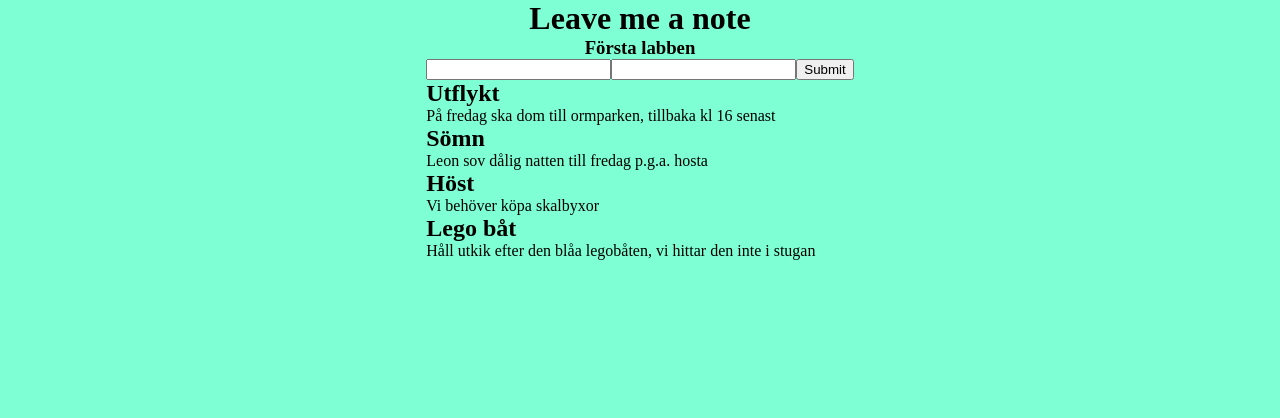
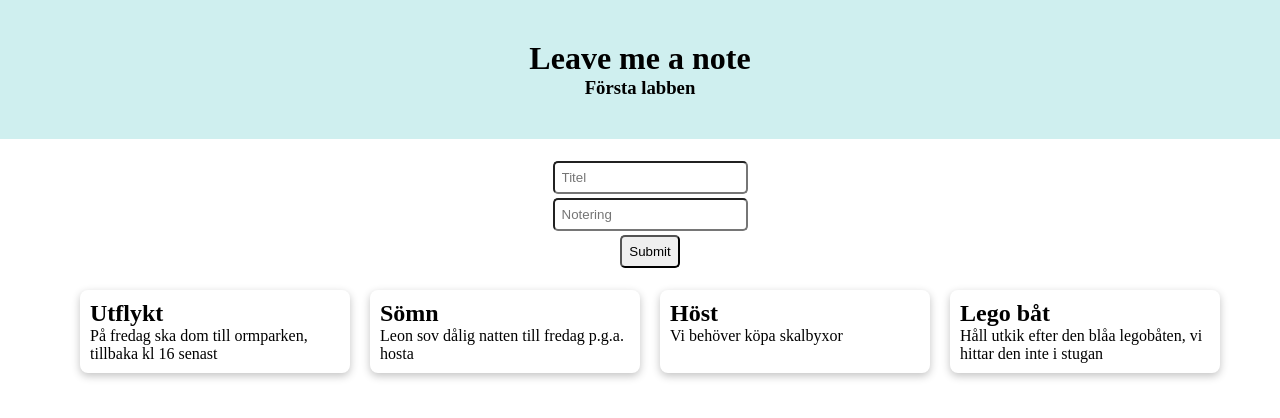
Before and after one commit to Noccis/labb-one, a React (Vite) app: page / in a window 1280 px wide. Shown: the top 418 px of the page. Built offline with nearby package versions, Linux system fonts and the light colour scheme.

Commit message:
created basic design for the project

```diff
--- a/src/App.css
+++ b/src/App.css
@@ -1,5 +1,5 @@
 #root {
-  background-color: aquamarine;
+  background-color: rgb(255, 255, 255);
   height: 100vh;
 }
 
@@ -8,3 +8,8 @@
   flex-direction: column;
   align-items: center;
 }
+
+header {
+  background-color: rgb(207, 239, 239);
+  padding: 40px;
+}
--- a/src/App.jsx
+++ b/src/App.jsx
@@ -1,10 +1,7 @@
-import { useState } from 'react'
 import './App.css'
-import NotesList from './components/NotesList'
 import NotesPage from './pages/NotesPage'
 
 function App() {
-  const [count, setCount] = useState(0)
 
   return (
     <>
--- a/src/components/Note.jsx
+++ b/src/components/Note.jsx
@@ -1,8 +1,9 @@
 import React from 'react'
+import '../styling/note.css'
 
 const Note = ({title, description}) => {
   return (
-    <div>
+    <div id='note-item'>
         <h2>{title}</h2>
         <p>{description}</p>
     </div>
--- a/src/components/NoteInput.jsx
+++ b/src/components/NoteInput.jsx
@@ -1,4 +1,6 @@
 import React, { useState } from 'react'
+import '../App.css'
+import '../styling/noteInput.css'
 
 const NoteInput = ({listOfNotes, setListOfNotes}) => {
   const [note, setNote] = useState({title: '', description: ''});
@@ -12,17 +14,19 @@ const NoteInput = ({listOfNotes, setListOfNotes}) => {
   }
 
   return (
-    <div>
-      <form  onSubmit={handleSubmit}>
+    <div id='input-form'>
+      <form  onSubmit={handleSubmit} className='flex-column'>
         <input
         type='text'
         name='title'
+        placeholder='Titel'
         value={note.title}
         onChange={handleChange} />
 
         <input
         type='text'
         name='description'
+        placeholder='Notering'
         value={note.description}
         onChange={handleChange} />
 
--- a/src/components/NotesList.jsx
+++ b/src/components/NotesList.jsx
@@ -1,5 +1,6 @@
 import React, { useEffect } from 'react'
 import Note from './Note';
+import '../styling/noteslist.css'
 
 const NotesList = ({list}) => {
 
@@ -17,7 +18,7 @@ const NotesList = ({list}) => {
     }
 
   return (
-    <div>
+    <div id='notes-list'>
         {listOfNotes}
     </div>
   )
--- a/src/pages/NotesPage.jsx
+++ b/src/pages/NotesPage.jsx
@@ -2,6 +2,7 @@ import React, { useEffect, useState } from 'react'
 import NoteInput from '../components/NoteInput'
 import NotesList from '../components/NotesList'
 import data from '../local-json/projects.json'
+import '../styling/notesPage.css'
 
 const NotesPage = () => {
     const [listOfNotes, setListOfNotes] = useState([]);
--- /dev/null
+++ b/src/styling/note.css
@@ -0,0 +1,8 @@
+#note-item {
+    padding: 10px;
+    width: 250px;
+    background-color: white;
+    margin: 10px;
+    border-radius: 8px;
+    box-shadow: rgba(0, 0, 0, 0.24) 0px 3px 8px;
+}
--- /dev/null
+++ b/src/styling/noteInput.css
@@ -0,0 +1,9 @@
+input {
+    border-radius: 5px;
+    margin: 2px;
+    padding: 7px;
+}
+
+#input-form {
+    margin: 10px;
+}
--- /dev/null
+++ b/src/styling/notesPage.css
@@ -0,0 +1,4 @@
+#note-content {
+    width: 100%;
+    padding: 10px 10px 30px 30px;
+}
--- /dev/null
+++ b/src/styling/noteslist.css
@@ -0,0 +1,6 @@
+#notes-list {
+    width: 100%;
+    display: flex;
+    flex-wrap: wrap;
+    justify-content: center;
+}
```
